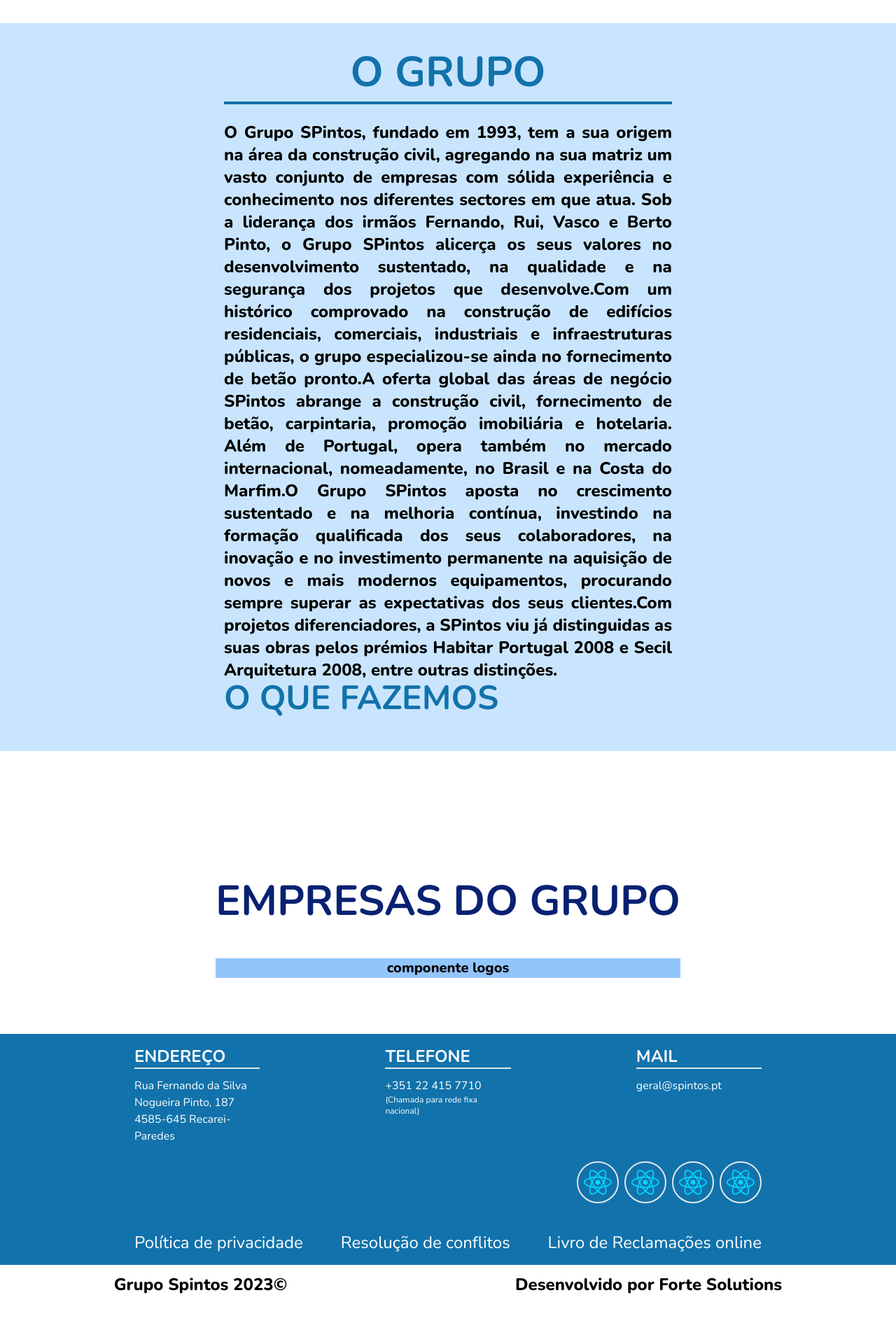
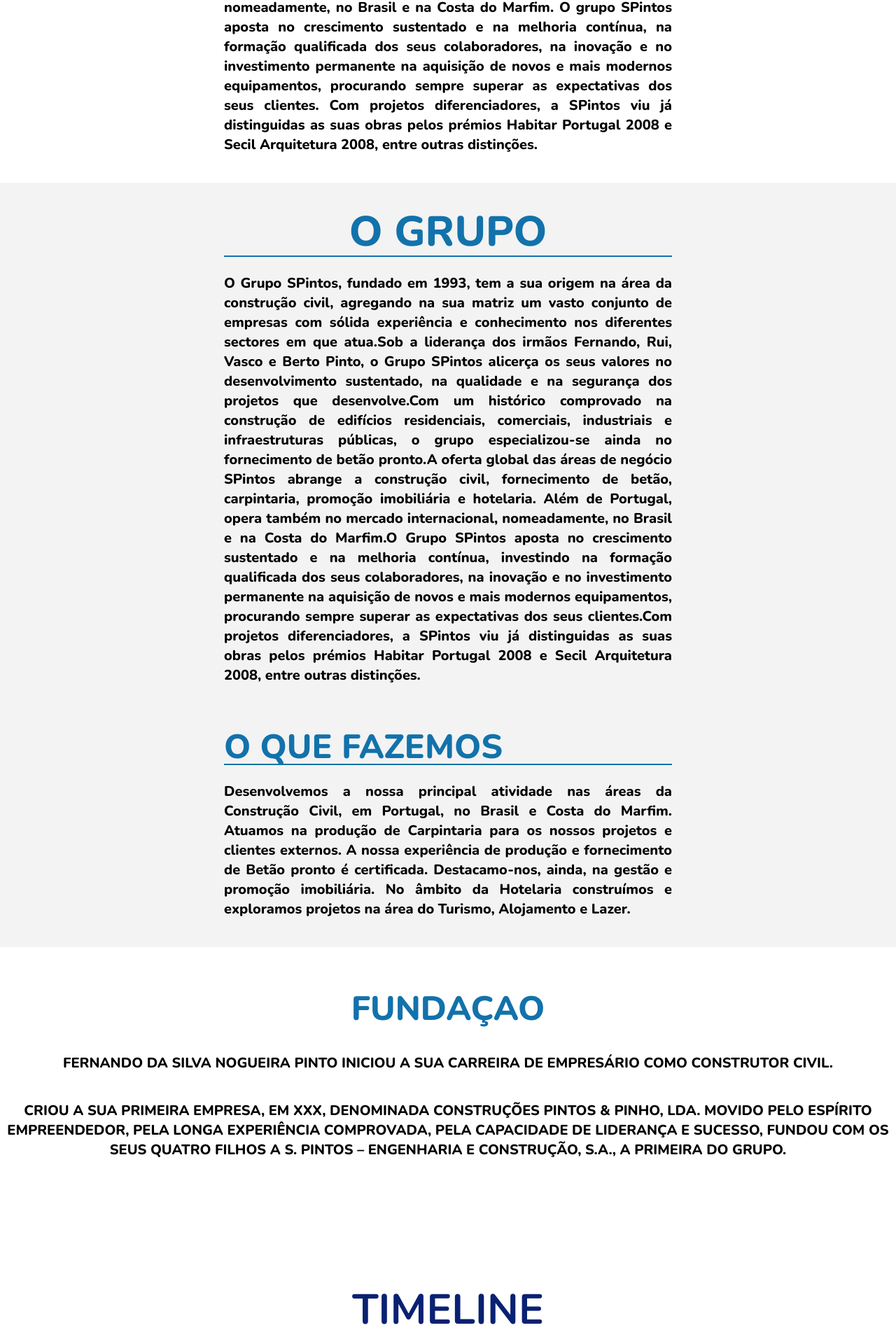
Before and after one commit to Fran-Lopez-Laperal/proyectPintos, a React (Vite) app in the folder WEB/: page /historia in a window 1280 px wide. Shown: the part 1501-3421 px from the top of the page at 70% size. Before the commit the page ends 3364 px from the top, so only its background shows below. Built offline with nearby package versions, Linux system fonts and the light colour scheme.

Commit message:
historia

```diff
--- a/WEB/src/components/ResponsivePromoçaoImages.jsx
+++ b/WEB/src/components/ResponsivePromoçaoImages.jsx
@@ -1,38 +1,32 @@
-import home1 from '../assets/home/home1.jpeg';
-import home2 from '../assets/home/home2.jpeg';
-import home3 from '../assets/home/home3.jpeg';
-import home4 from '../assets/home/home4.jpeg';
-import home5 from '../assets/home/home5.jpeg';
+import Masonry, { ResponsiveMasonry } from "react-responsive-masonry"
 
 export function ResponsivePromoçaoImages() {
+
+    const images = [
+        "https://picsum.photos/2000/2000",
+        "https://picsum.photos/2000/2000",
+        "https://picsum.photos/2000/2000",
+        "https://picsum.photos/2000/2000",
+    ]
+
     return (
         <>
-            <section>
-                <article className="flex justify-evenly p-1 ">
-                    <img className="w-[155px] object-cover h-[149px]  bg-gray-300 border-r-2 border-corporative-color2" src={home1} alt="" />
-                    <img className="w-[155px] h-[149px] object-cover  bg-gray-300" src={home2} alt="" />
+            <section className="p-5 h-auto">
+                <ResponsiveMasonry
+                    columnsCountBreakPoints={{ 350: 1, 900: 2 }}>
+                    <Masonry columnsCount={5} gutter="10px">
+                        {images.map((image, i) => (
+                            <img
+                            className="w-full block p-1"
+                                key={i}
+                                src={image}
+                                alt="" />
+                        ))}
+                    </Masonry>
+                </ResponsiveMasonry>
+            </section>
 
-                </article>
-                <div className='m-10 mt-0 border-b-2 border-gray-400 h-1'></div>
+        </>
 
-                <article className="p-1 -mt-10">
-
-                    <img className="w-full h-[149px] object-cover bg-gray-300" src={home3} alt="" />
-
-                </article>
-
-                <article className="p-1">
-                    <div className="ml-1 border-b-4 border-corporative-color2 w-[230px] mb-1"></div>
-                    <img className="w-[240px] h-[346px] object-cover bg-gray-300 border-r-[10px] border-corporative-color2" src={home4} alt="" />
-                    <div className="border-t-[3px] w-[230px] object-cover border-corporative-color2 mt-1"></div>
-                </article>
-
-                <article className="p-1">
-
-                    <img className="w-full h-[149px] object-cover bg-gray-300" src={home5} alt="" />
-                </article>
-
-            </section>
-        </>
     )
 }
--- a/WEB/src/pages/AreaNegocio.jsx
+++ b/WEB/src/pages/AreaNegocio.jsx
@@ -23,8 +23,8 @@
 
       <article className="bg-blue-200 w-auto p-8 lg:bg-gray-100 mt-10 flex justify-center">
         <section className="flex flex-col items-center md:w-1/2">
-          <h1 className="border-b-2 border-sky-600 text-2xl font-bold text-sky-600 text-2x1 md:hidden">PROMOÇÃO IMOBILIÁRIA</h1>
-          <h1 className="border-b-4 border-sky-600 text-2xl font-bold text-sky-600 text-4x1 hidden md:block lg:text-6xl w-full text-center">
+          <h1 className="border-b-2 border-sky-600 text-2xl font-extrabold text-sky-600 text-2x1 md:hidden">PROMOÇÃO IMOBILIÁRIA</h1>
+          <h1 className="border-b-4 border-sky-600 text-2xl font-extrabold text-sky-600 text-4x1 hidden md:block lg:text-6xl w-full text-center">
             PROMOÇÃO
           </h1>
           <p className="mt-8 font-bold lg:text-xl text-justify">
--- a/WEB/src/pages/History.jsx
+++ b/WEB/src/pages/History.jsx
@@ -6,7 +6,7 @@
   return (
     <main className="flex flex-col">
       <HeaderPages text={'História'} textSize="text-2xl lg:text-6xl" image={historyHeader} />
-      <section className="text-justify m-10 lg:mx-80">
+      <section className="text-justify m-10 lg:mx-80 font-extrabold text-xs lg:text-xl">
         <p>
           O grupo SPintos, fundado em 1993, tem a sua origem na área da construção civil. A sua matriz agrega um conjunto de empresas com sólida
           experiência e conhecimento em diferentes setores de atividade. Sob a liderança dos quatro irmãos Fernando, Rui, Vasco e Berto Pinto, o grupo
@@ -20,31 +20,54 @@
           2008, entre outras distinções.
         </p>
       </section>
-      <section className="flex flex-col justify-center items-center bg-corporative-color3 w-full mx-auto">
+      <section className="flex flex-col justify-center items-center bg-corporative-color3 w-full mx-auto lg:bg-graycorporative-color">
         <div className="m-10 lg:mx-80">
-          <h2 className="text-corporative-color2 text-center text-4xl uppercase w-full border-b-4 border-corporative-color2 pb-3 font-bold lg:text-6xl">
+          <h2 className="text-corporative-color2 text-center text-2xl uppercase w-full border-b-2 border-corporative-color2 pb-1 font-extrabold lg:text-6xl">
             o grupo
           </h2>
-          <p className="pt-6 text-justify text-lg font-extrabold lg:text-2xl">
+          <p className="pt-6 text-justify text-sm font-extrabold lg:text-xl">
             O Grupo SPintos, fundado em 1993, tem a sua origem na área da construção civil, agregando na sua matriz um vasto conjunto de empresas com
-            sólida experiência e conhecimento nos diferentes sectores em que atua. Sob a liderança dos irmãos Fernando, Rui, Vasco e Berto Pinto, o
-            Grupo SPintos alicerça os seus valores no desenvolvimento sustentado, na qualidade e na segurança dos projetos que desenvolve.Com um
-            histórico comprovado na construção de edifícios residenciais, comerciais, industriais e infraestruturas públicas, o grupo especializou-se
-            ainda no fornecimento de betão pronto.A oferta global das áreas de negócio SPintos abrange a construção civil, fornecimento de betão,
-            carpintaria, promoção imobiliária e hotelaria. Além de Portugal, opera também no mercado internacional, nomeadamente, no Brasil e na Costa
-            do Marfim.O Grupo SPintos aposta no crescimento sustentado e na melhoria contínua, investindo na formação qualificada dos seus
-            colaboradores, na inovação e no investimento permanente na aquisição de novos e mais modernos equipamentos, procurando sempre superar as
-            expectativas dos seus clientes.Com projetos diferenciadores, a SPintos viu já distinguidas as suas obras pelos prémios Habitar Portugal
-            2008 e Secil Arquitetura 2008, entre outras distinções.
+            sólida experiência e conhecimento nos diferentes sectores em que atua.Sob a liderança dos irmãos Fernando, Rui, Vasco e Berto Pinto,
+            o Grupo SPintos alicerça os seus valores no desenvolvimento sustentado, na qualidade e na segurança dos projetos que desenvolve.Com
+            um histórico comprovado na construção de edifícios residenciais, comerciais, industriais e infraestruturas públicas, o grupo especializou-se
+            ainda no fornecimento de betão pronto.A oferta global das áreas de negócio SPintos abrange a construção civil, fornecimento de betão, carpintaria,
+            promoção imobiliária e hotelaria. Além de Portugal, opera também no mercado internacional, nomeadamente, no Brasil e na Costa do Marfim.O Grupo
+            SPintos aposta no crescimento sustentado e na melhoria contínua, investindo na formação qualificada dos seus colaboradores, na inovação e no
+            investimento permanente na aquisição de novos e mais modernos equipamentos, procurando sempre superar as expectativas dos seus clientes.Com
+            projetos diferenciadores, a SPintos viu já distinguidas as suas obras pelos prémios Habitar Portugal 2008 e Secil Arquitetura 2008, entre outras
+            distinções.
+
           </p>
-          <h3 className="text-corporative-color2 text-left text-3xl uppercase w-full  pb-3 font-bold lg:text-5xl">o que fazemos</h3>
+          <h3 className=" text-corporative-color2  text-2xl uppercase   font-extrabold lg:text-5xl border-b-2 border-corporative-color2 mt-16">o que fazemos</h3>
+          <p className='pt-6 text-justify text-sm font-extrabold lg:text-xl'>
+            Desenvolvemos a nossa principal atividade nas áreas da Construção Civil, em Portugal, no Brasil e Costa do Marfim. Atuamos na produção de Carpintaria
+            para os nossos projetos e clientes externos. A nossa experiência de produção e fornecimento de Betão pronto é certificada. Destacamo-nos, ainda,
+            na gestão e promoção imobiliária. No âmbito da Hotelaria construímos e exploramos projetos na área do Turismo, Alojamento e Lazer.
+          </p>
+        </div>
+
+      </section>
+
+      <section className='flex flex-col justify-center items-center mx-auto'>
+        <h3 className=" text-corporative-color2  text-2xl uppercase   font-extrabold lg:text-5xl mt-16 lg:mb-10">fundaçao</h3>
+        <p className='p-7 text-justify lg:p-0 lg:text-center text-sm font-extrabold lg:text-xl -mb-14 lg:mb-10'>
+          FERNANDO DA SILVA NOGUEIRA PINTO INICIOU A SUA CARREIRA DE EMPRESÁRIO COMO CONSTRUTOR CIVIL.
+        </p>
+        <p className='p-7 lg:p-0 text-justify lg:text-center text-sm font-extrabold lg:text-xl '>
+          CRIOU A SUA PRIMEIRA EMPRESA, EM XXX, DENOMINADA CONSTRUÇÕES PINTOS & PINHO, LDA.
+          MOVIDO PELO ESPÍRITO EMPREENDEDOR, PELA LONGA EXPERIÊNCIA COMPROVADA, PELA CAPACIDADE DE LIDERANÇA E SUCESSO, FUNDOU COM OS SEUS QUATRO FILHOS A S. PINTOS – ENGENHARIA E CONSTRUÇÃO, S.A., A PRIMEIRA DO GRUPO.
+        </p>
+      </section>
+
+      <section className="flex flex-col justify-center items-center w-full mx-auto lg:pt-36 ">
+        <div className="m-10 flex flex-col items-center lg:px-36">
+          <h2 className="text-corporative-color text-center text-4xl uppercase w-full  pb-3 font-bold lg:text-6xl">timeline</h2>
         </div>
       </section>
 
       <section className="flex flex-col justify-center items-center w-full mx-auto lg:pt-36 ">
         <div className="m-10 flex flex-col items-center lg:px-36">
-          <h2 className="text-corporative-color text-center text-4xl uppercase w-full  pb-3 font-bold lg:text-6xl">empresas do grupo</h2>
-          <p className="bg-blue-300 w-full h-full text-xl font-extrabold m-10 text-center">componente logos</p>
+          <h2 className="text-corporative-color text-center text-4xl uppercase w-full  pb-3 font-bold lg:text-6xl">noticias</h2>
         </div>
       </section>
       {/* <FetchNews /> */}
--- a/WEB/src/pages/Home.jsx
+++ b/WEB/src/pages/Home.jsx
@@ -52,7 +52,7 @@
         <Logos />
       </section>
 
-      <section className="flex flex-col font-extrabold bg-corporative-color3 p-6 py-8 lg:flex-row lg:px-36">
+      <section className="flex flex-col font-extrabold bg-corporative-color3 lg:bg-graycorporative-color p-6 py-8 lg:flex-row lg:px-36">
         <article className="hidden lg:block lg:w-1/2 lg:pr-8 lg:border-r-[3px] lg:border-corporative-color2 lg:mt-24">
           <img src={imgHome} alt="" className="h-auto" />
         </article>
```
